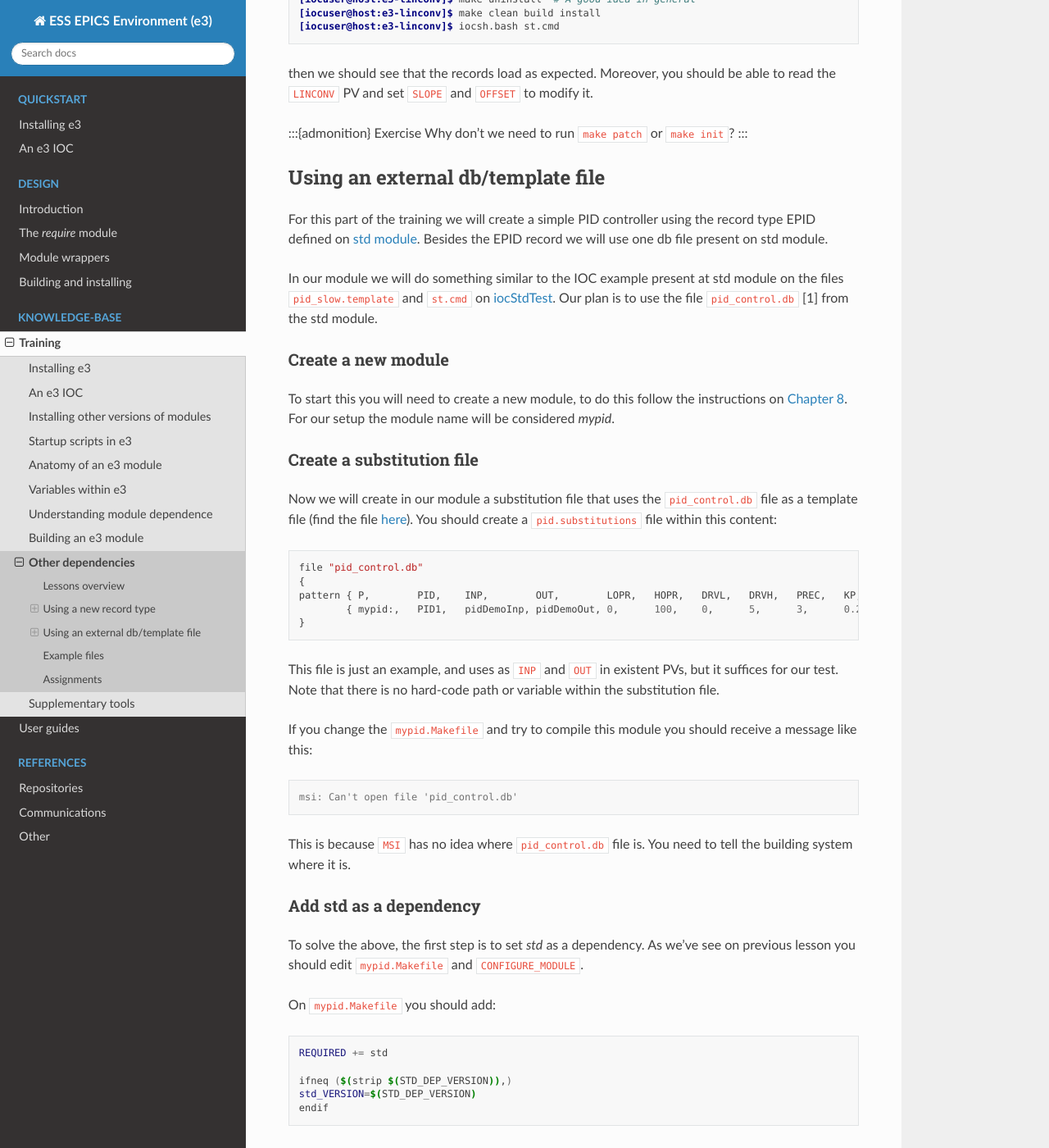
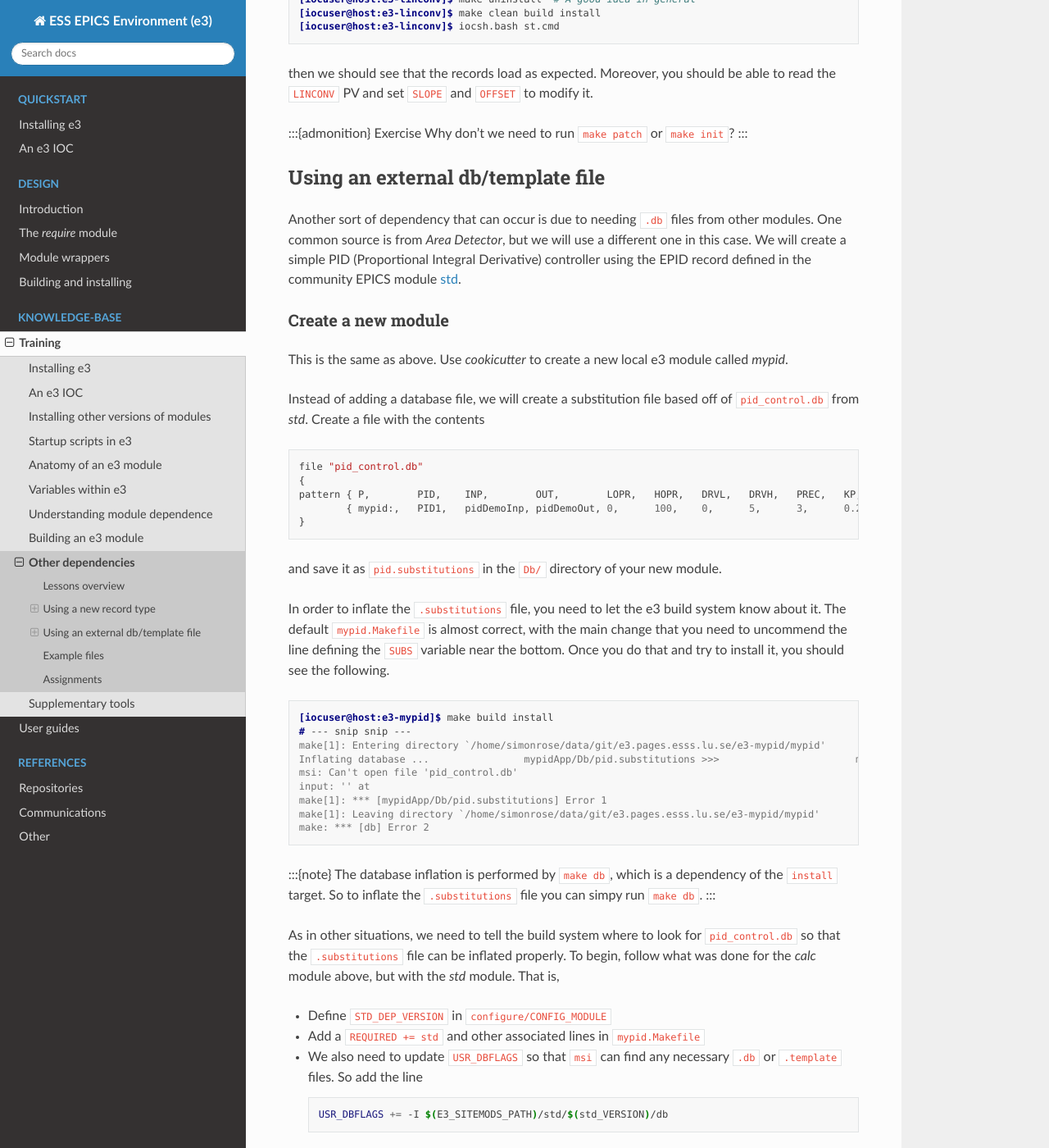
Before and after one commit to ttkorhonen/e3pages, a Sphinx documentation site: the page built from docs/kb/training/workbook/9_other_deps.md, in a window 1280 px wide and 1400 px high, scrolled down 2575 px. Shown: the whole window at 82% size. Built offline with Sphinx 7.4.7 and the Read the Docs theme 2.0.0, drawn with Linux system fonts in a browser that asks for light colours; some of the changed text lies outside the part shown.

Commit message:
Added mypid text

````diff
--- a/docs/kb/training/workbook/9_other_deps.md
+++ b/docs/kb/training/workbook/9_other_deps.md
@@ -118,18 +118,15 @@ Why don't we need to run `make patch` or `make init`?
 
 ## Using an external db/template file
 
-For this part of the training we will create a simple PID controller using the record type EPID defined on [std module](https://github.com/epics-modules/std). Besides the EPID record we will use one db file present on std module.
-
-In our module we will do something similar to the IOC example present at std module on the files `pid_slow.template` and `st.cmd` on [iocStdTest](https://github.com/epics-modules/std/tree/master/iocBoot/iocStdTest). Our plan is to use the file `pid_control.db` [1] from the std module.
+Another sort of dependency that can occur is due to needing `.db` files from other modules. One common source is from *Area Detector*, but we will use a different
+one in this case. We will create a simple PID (Proportional Integral Derivative) controller using the EPID record defined in the community EPICS module
+[std](https://github.com/epics-modules/std).
 
 ### Create a new module
 
-To start this you will need to create a new module, to do this follow the instructions on [Chapter 8](8_building_modules.md). For our setup the module name will be considered *mypid*.
+This is the same as above. Use *cookicutter* to create a new local e3 module called *mypid*.
 
-### Create a substitution file
-
-Now we will create in our module a substitution file that uses the `pid_control.db` file as a template file (find the file [here](https://github.com/epics-modules/std/blob/master/stdApp/Db/pid_control.db)). You should create a `pid.substitutions` file within this content:
-
+Instead of adding a database file, we will create a substitution file based off of `pid_control.db` from *std*. Create a file with the contents
 ```
 file "pid_control.db"
 {
@@ -137,46 +134,39 @@ pattern { P,        PID,    INP,        OUT,        LOPR,   HOPR,   DRVL,   DRVH
         { mypid:,   PID1,   pidDemoInp, pidDemoOut, 0,      100,    0,      5,      3,      0.2,    3., 0., ".1 second" }
 }
 ```
+and save it as `pid.substitutions` in the `Db/` directory of your new module.
 
-This file is just an example, and uses as `INP` and `OUT` in existent PVs, but it suffices for our test. Note that there is no hard-code path or variable within the substitution file.
-
-If you change the `mypid.Makefile` and try to compile this module you should receive a message like this:
+In order to inflate the `.substitutions` file, you need to let the e3 build system know about it. The default `mypid.Makefile` is almost correct, with
+the main change that you need to uncommend the line defining the `SUBS` variable near the bottom. Once you do that and try to install it, you should see the
+following.
 
 ```console
+[iocuser@host:e3-mypid]$ make build install
+# --- snip snip ---
+make[1]: Entering directory `/home/simonrose/data/git/e3.pages.esss.lu.se/e3-mypid/mypid'
+Inflating database ...                mypidApp/Db/pid.substitutions >>>                       mypidApp/Db/pid.db
 msi: Can't open file 'pid_control.db'
+input: '' at
+make[1]: *** [mypidApp/Db/pid.substitutions] Error 1
+make[1]: Leaving directory `/home/simonrose/data/git/e3.pages.esss.lu.se/e3-mypid/mypid'
+make: *** [db] Error 2
 ```
+:::{note}
+The database inflation is performed by `make db`, which is a dependency of the `install` target. So to inflate the `.substitutions` file you can simpy
+run `make db`.
+:::
 
-This is because `MSI` has no idea where `pid_control.db` file is. You need to tell the building system where it is.
+As in other situations, we need to tell the build system where to look for `pid_control.db` so that the `.substitutions` file can be inflated properly. To
+begin, follow what was done for the *calc* module above, but with the *std* module. That is,
+* Define `STD_DEP_VERSION` in `configure/CONFIG_MODULE`
+* Add a `REQUIRED += std` and other associated lines in `mypid.Makefile`
+* We also need to update `USR_DBFLAGS` so that `msi` can find any necessary `.db` or `.template` files. So add the line
+  ```make
+  USR_DBFLAGS += -I $(E3_SITEMODS_PATH)/std/$(std_VERSION)/db
+  ```
+  and then run `make db` again
 
-### Add std as a dependency
-
-To solve the above, the first step is to set *std* as a dependency. As we've see on previous lesson you should edit `mypid.Makefile` and `CONFIGURE_MODULE`.
-
-On `mypid.Makefile` you should add:
-
-```bash
-REQUIRED += std
-
-ifneq ($(strip $(STD_DEP_VERSION)),)
-std_VERSION=$(STD_DEP_VERSION)
-endif
-```
-
-And add the following line into `CONFIG_MODULE`:
-
-```python
-STD_DEP_VERSION:=3.5.0
-```
-
-### Add std on `USR_DBFLAGS`
-
-To allow that your substitutions file uses db files from *std* you should include the std db folder on `USR_DBFLAGS`. So in `mypid.Makefile` you add this line:
-
-```
-USR_DBFLAGS += -I $(E3_SITEMODS_PATH)/std/$(std_VERSION)/db
-```
-
-This line will tell to `MSI` where find the `pid_control.db`.
+Unfortunately, this does not work.
 
 ### Checking if everything is ok
 
````
